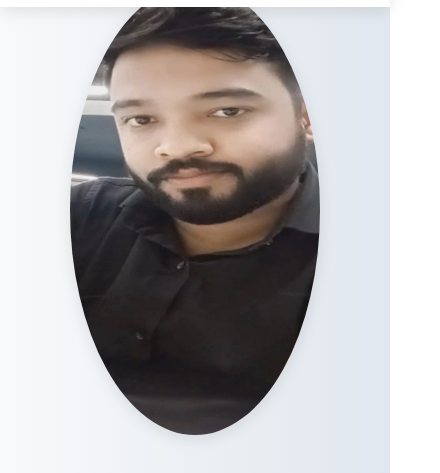
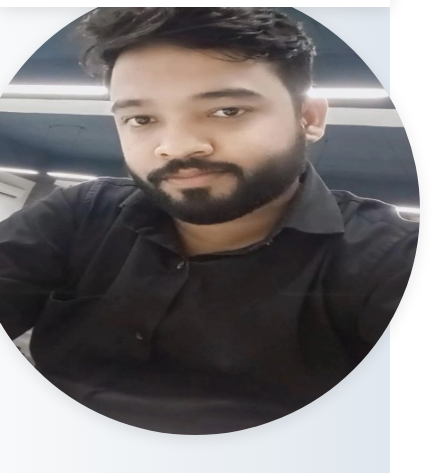
Before and after one commit to Deep-nestorbird/deepsrivastava, a plain HTML site: page index.html in a window 390 px wide. Shown: the part 125-598 px from the top of the page, 440 px wide, since content can reach past the window. Drawn offline with Linux system fonts and the light colour scheme.

Commit message:
Update index.html

```diff
--- a/index.html
+++ b/index.html
@@ -638,7 +638,7 @@
             }
 
             .hero-image img {
-                max-width: 250px;
+                max-width: 450px;
                 margin-top: 30px;
             }
 
```
